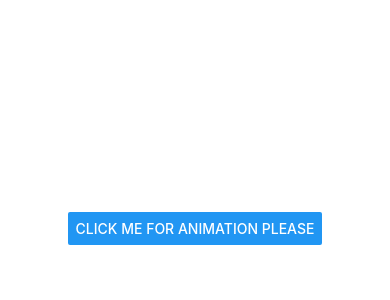
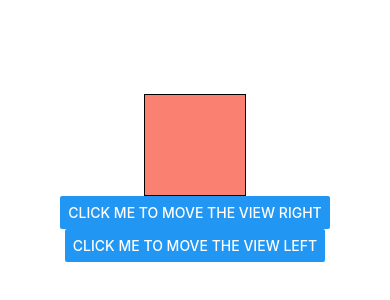
Before and after one commit to RayKay91/react-native-animation, a React Native app: screen / in a window 390 px wide. Shown: the part 244-544 px from the top of the page. Built offline with nearby package versions, Linux system fonts and the light colour scheme.

Commit message:
move multiple elements off screen

```diff
--- a/App.js
+++ b/App.js
@@ -4,23 +4,51 @@ import { StyleSheet, View, Animated, Button } from 'react-native';
 
 export default function App() {
 
-  const opacity = useRef( new Animated.Value( 0 ) ).current
+  const moveS = useRef( new Animated.Value( 0 ) ).current
+  const moveP = useRef( new Animated.Value( -500 ) ).current
 
-  const handleClick = () => {
-    Animated.timing( opacity, {
-      toValue: 1,
-      duration: 1000,
+
+  const moveRight = () => {
+    Animated.timing( moveS, {
+      toValue: 500,
+      duration: 350,
+      useNativeDriver: true
+    }
+
+    ).start()
+
+    Animated.timing( moveP, {
+      toValue: 0,
+      duration: 350,
       useNativeDriver: true
     }
 
     ).start()
   }
 
+  const moveLeft = () => {
+    Animated.timing( moveS, {
+      toValue: 0,
+      duration: 350,
+      useNativeDriver: true
+    } ).start()
+
+    Animated.timing( moveP, {
+      toValue: -500,
+      duration: 350,
+      useNativeDriver: true
+    } ).start()
+  }
+
   return (
     <View style={ styles.container }>
-      <Animated.View style={ [ styles.animatedView, { opacity } ] }></Animated.View>
-      <Button title='Click me for animation please' onPress={ handleClick } />
-    </View>
+      <View style={ { borderWidth: 1 } }>
+        <Animated.View style={ [ styles.animatedView, { transform: [ { translateX: moveS } ] } ] }></Animated.View>
+        <Animated.View style={ [ styles.animatedView, { position: 'absolute', backgroundColor: 'peru', transform: [ { translateX: moveP } ] } ] }></Animated.View>
+      </View>
+      <Button title='Click me to move the view right' onPress={ moveRight } />
+      <Button title='Click me to move the view left' onPress={ moveLeft } />
+    </View >
   );
 }
 
@@ -34,6 +62,7 @@ const styles = StyleSheet.create( {
   animatedView: {
     backgroundColor: 'salmon',
     height: 100,
-    width: 100
+    width: 100,
+    position: 'relative'
   }
 } );
```
